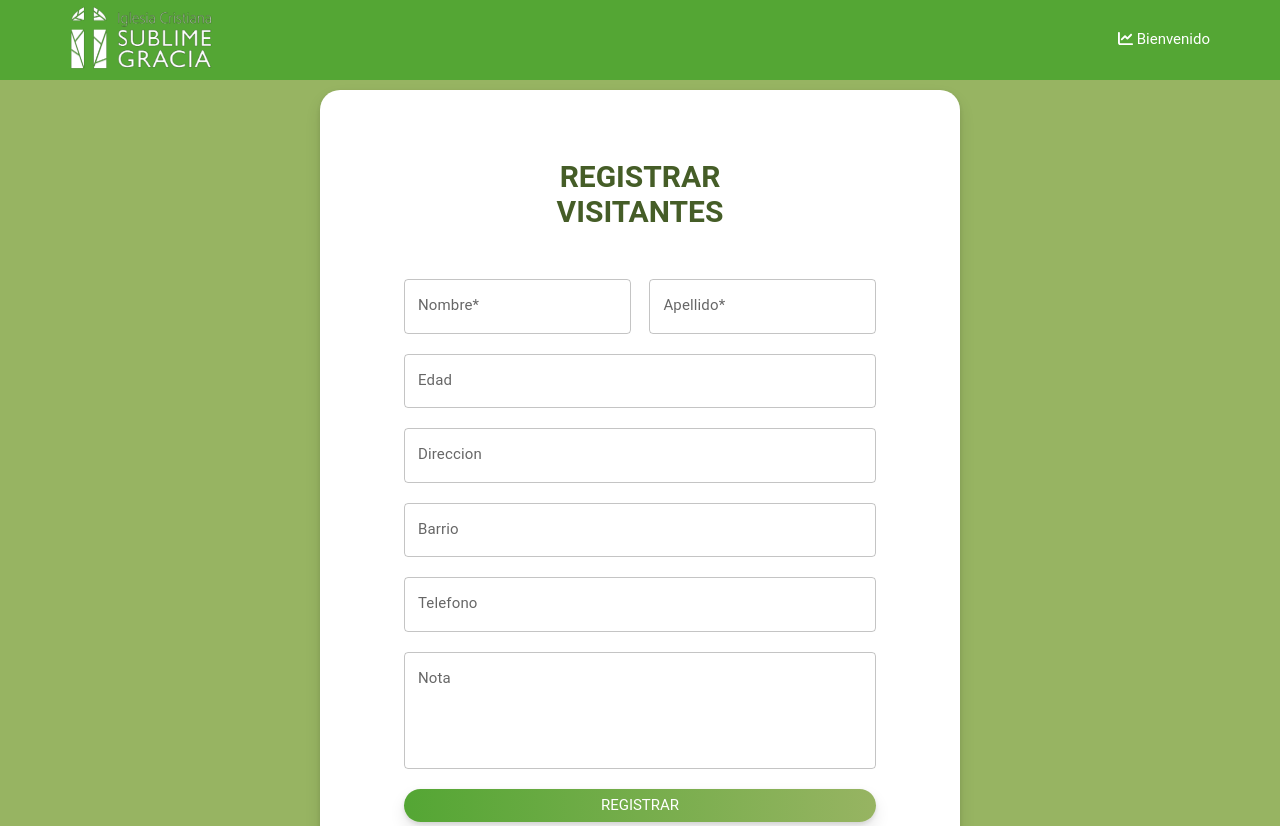
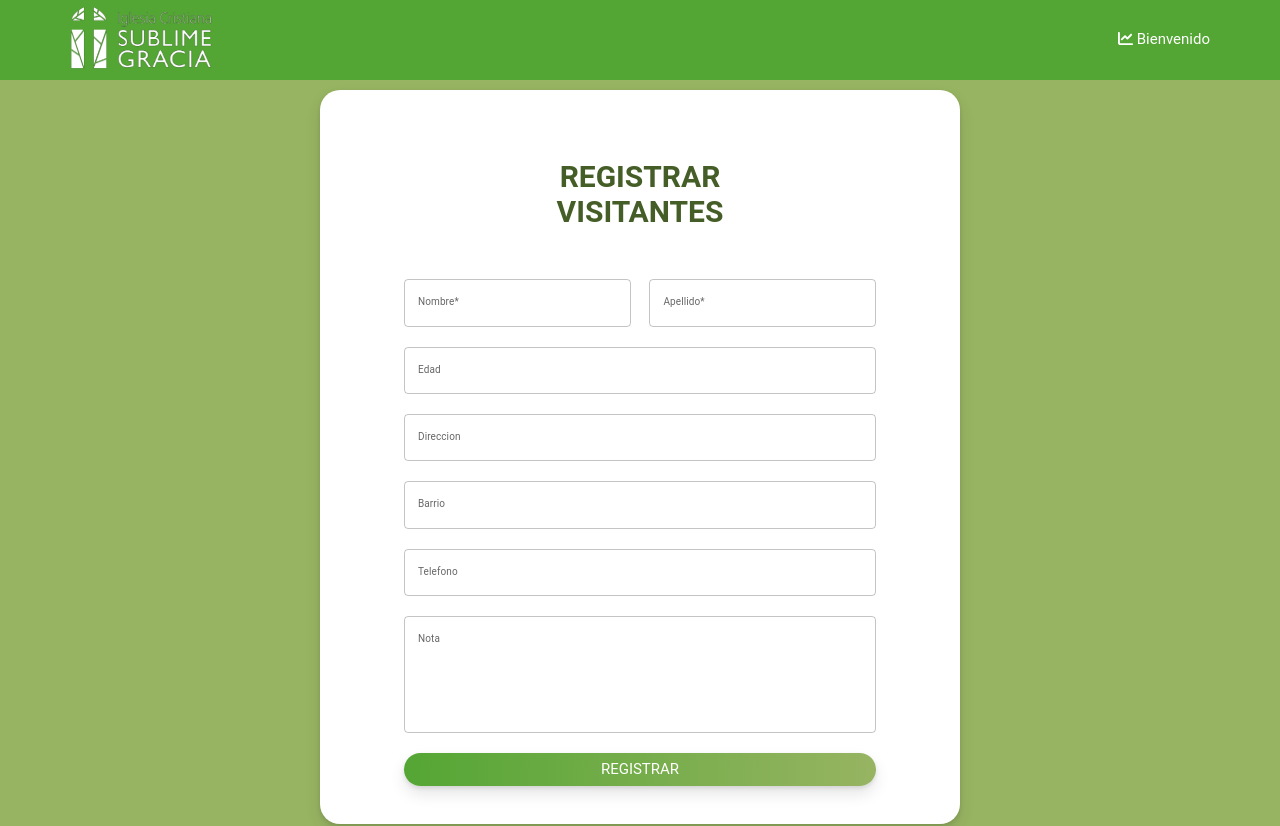
Before and after one commit to NayellyPantoja/AsistentesSublimeGracia, a React (Vite) app: page /AgregarAsistente in a window 1280 px wide. Shown: the top 826 px of the page. Built offline with nearby package versions, Linux system fonts and the light colour scheme; no server answers.

Commit message:
estilos para el formulario

```diff
--- a/src/scss/login/_form.scss
+++ b/src/scss/login/_form.scss
@@ -146,28 +146,40 @@
 }
 
 //input form
-.MuiInputBase-input{
-    &.MuiOutlinedInput-input{
-        &.css-1t8l2tu-MuiInputBase-input-MuiOutlinedInput-input{
-            font-size: 1.5rem;
-        }
-    }
+// .MuiInputBase-input{
+//     &.MuiOutlinedInput-input{
+//         &.css-1t8l2tu-MuiInputBase-input-MuiOutlinedInput-input{
+//             font-size: 1.5rem;
+//         }
+//     }
+// }
+.css-1x5jdmq{
+    font-size: 1.5rem;
 }
 
 //label form registro
-.MuiInputLabel-outlined{
-    &.css-14s5rfu-MuiFormLabel-root-MuiInputLabel-root{
+// .MuiInputLabel-outlined{
+//     &.css-14s5rfu-MuiFormLabel-root-MuiInputLabel-root{
+//         font-size: 1.5rem;
+//     }
+// }
+.css-p0rm37{
+    font-size: 1.5rem;
+    &.Mui-focused{
         font-size: 1.5rem;
     }
 }
 
 //borde nombre y apellido
-.MuiInputBase-formControl{
-    &.css-9ddj71-MuiInputBase-root-MuiOutlinedInput-root{
-        font-size: 1.5rem;
-    }
-    //otros bordes de inputs como dirección, telefono, etc
-    &.css-md26zr-MuiInputBase-root-MuiOutlinedInput-root{
-        font-size: 1.5rem;
-    }
+// .MuiInputBase-formControl{
+//     &.css-9ddj71-MuiInputBase-root-MuiOutlinedInput-root{
+//         font-size: 1.5rem;
+//     }
+//     //otros bordes de inputs como dirección, telefono, etc
+//     &.css-md26zr-MuiInputBase-root-MuiOutlinedInput-root{
+//         font-size: 1.5rem;
+//     }
+// }
+.css-1v4ccyo{
+    font-size: 2rem;
 }
--- a/src/styles/App.css
+++ b/src/styles/App.css
@@ -475,19 +475,19 @@ a {
   font-size: 1.5rem;
 }
 
-.MuiInputBase-input.MuiOutlinedInput-input.css-1t8l2tu-MuiInputBase-input-MuiOutlinedInput-input {
+.css-1x5jdmq {
   font-size: 1.5rem;
 }
 
-.MuiInputLabel-outlined.css-14s5rfu-MuiFormLabel-root-MuiInputLabel-root {
+.css-p0rm37 {
+  font-size: 1.5rem;
+}
+.css-p0rm37.Mui-focused {
   font-size: 1.5rem;
 }
 
-.MuiInputBase-formControl.css-9ddj71-MuiInputBase-root-MuiOutlinedInput-root {
-  font-size: 1.5rem;
-}
-.MuiInputBase-formControl.css-md26zr-MuiInputBase-root-MuiOutlinedInput-root {
-  font-size: 1.5rem;
+.css-1v4ccyo {
+  font-size: 2rem;
 }
 
 .containerFooter {
```
Also changed, not shown: 1 other file (tests, documents, lock files or other folders).
